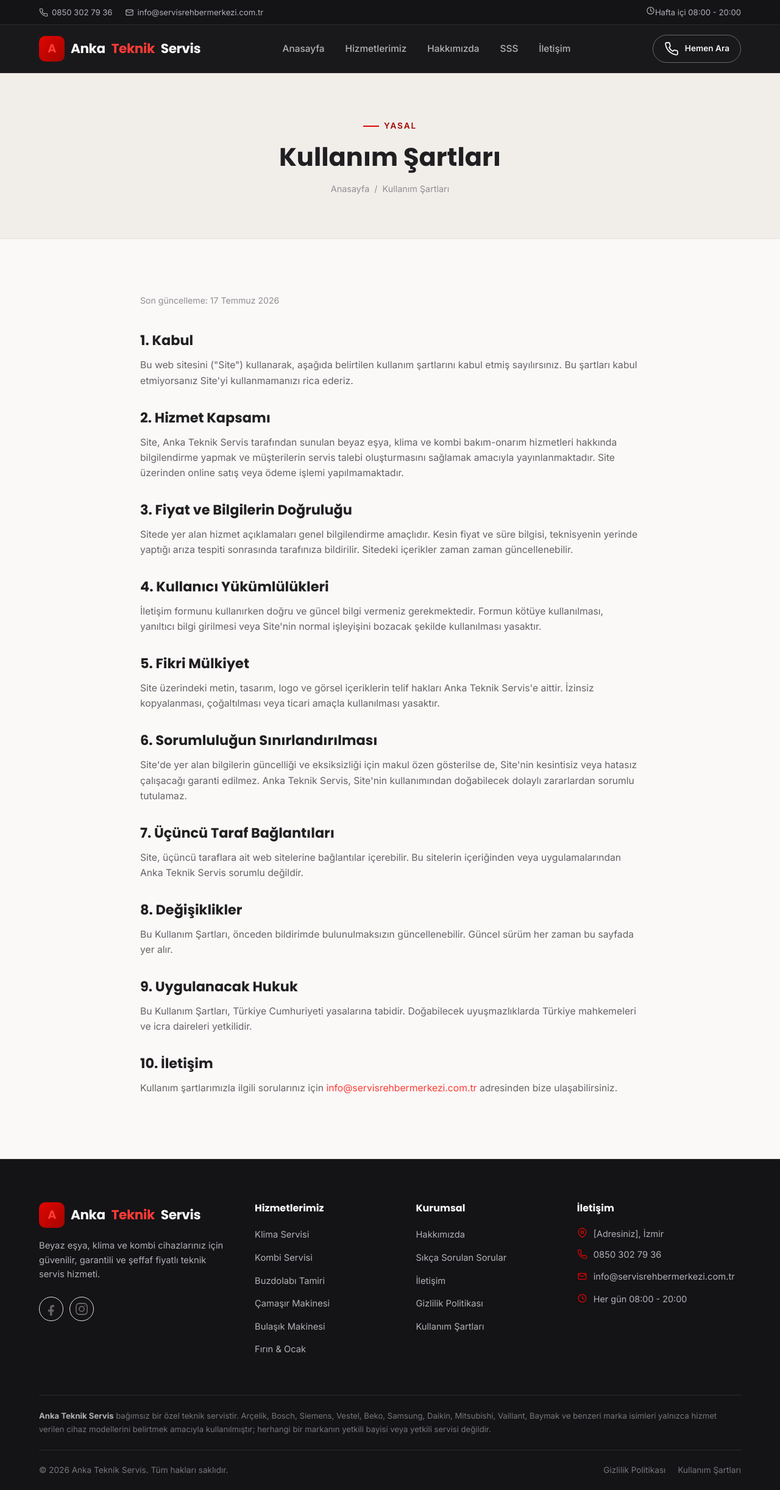
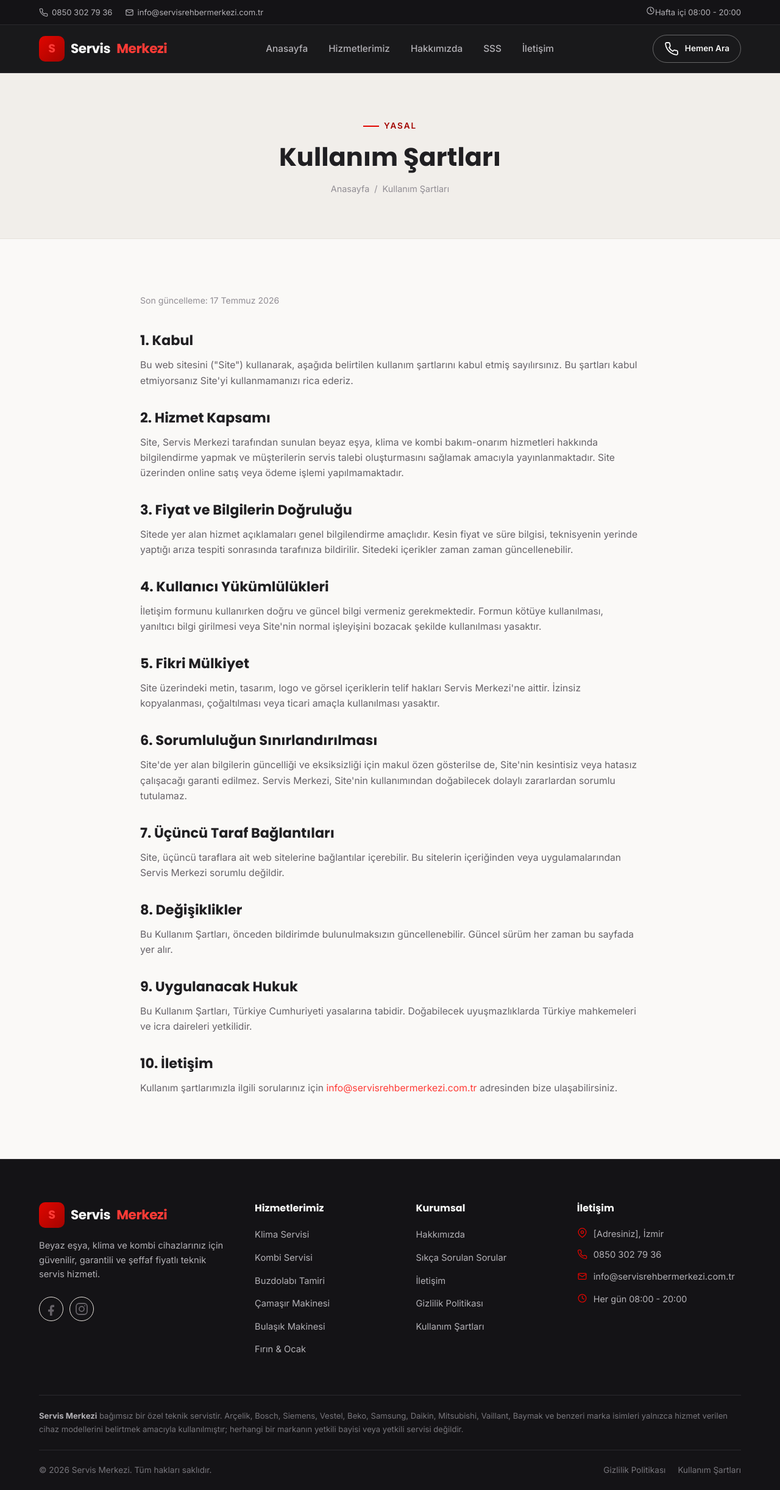
Before and after one commit to kasikciozgun9-create/mahurtemizlik, a plain HTML site: page kullanim-sartlari.html in a window 1280 px wide. Shown: the whole page at 61% size. Drawn offline with Linux system fonts and the light colour scheme.

Commit message:
Rename brand to Servis Merkezi across all pages

```diff
--- a/kullanim-sartlari.html
+++ b/kullanim-sartlari.html
@@ -3,13 +3,13 @@
 <head>
 <meta charset="UTF-8">
 <meta name="viewport" content="width=device-width, initial-scale=1.0">
-<title>Kullanım Şartları | Anka Teknik Servis İzmir</title>
-<meta name="description" content="Anka Teknik Servis web sitesi kullanım şartları ve koşulları.">
+<title>Kullanım Şartları | Servis Merkezi İzmir</title>
+<meta name="description" content="Servis Merkezi web sitesi kullanım şartları ve koşulları.">
 <link rel="canonical" href="https://www.servisrehbermerkezi.com.tr/kullanim-sartlari.html">
 <meta property="og:type" content="website">
 <meta property="og:locale" content="tr_TR">
-<meta property="og:title" content="Kullanım Şartları | Anka Teknik Servis İzmir">
-<meta property="og:description" content="Anka Teknik Servis web sitesi kullanım şartları ve koşulları.">
+<meta property="og:title" content="Kullanım Şartları | Servis Merkezi İzmir">
+<meta property="og:description" content="Servis Merkezi web sitesi kullanım şartları ve koşulları.">
 <meta property="og:url" content="https://www.servisrehbermerkezi.com.tr/kullanim-sartlari.html">
 <meta name="twitter:card" content="summary">
 <link rel="icon" type="image/svg+xml" href="assets/img/favicon.svg">
@@ -41,7 +41,7 @@
 
 <header class="site-header">
   <div class="container nav-wrap">
-    <a href="index.html" class="logo"><span class="logo-mark">A</span>Anka<span>Teknik</span>Servis</a>
+    <a href="index.html" class="logo"><span class="logo-mark">S</span>Servis<span>Merkezi</span></a>
     <nav class="main-nav">
       <ul>
         <li><a href="index.html">Anasayfa</a></li>
@@ -75,7 +75,7 @@
       <p>Bu web sitesini ("Site") kullanarak, aşağıda belirtilen kullanım şartlarını kabul etmiş sayılırsınız. Bu şartları kabul etmiyorsanız Site'yi kullanmamanızı rica ederiz.</p>
 
       <h2>2. Hizmet Kapsamı</h2>
-      <p>Site, Anka Teknik Servis tarafından sunulan beyaz eşya, klima ve kombi bakım-onarım hizmetleri hakkında bilgilendirme yapmak ve müşterilerin servis talebi oluşturmasını sağlamak amacıyla yayınlanmaktadır. Site üzerinden online satış veya ödeme işlemi yapılmamaktadır.</p>
+      <p>Site, Servis Merkezi tarafından sunulan beyaz eşya, klima ve kombi bakım-onarım hizmetleri hakkında bilgilendirme yapmak ve müşterilerin servis talebi oluşturmasını sağlamak amacıyla yayınlanmaktadır. Site üzerinden online satış veya ödeme işlemi yapılmamaktadır.</p>
 
       <h2>3. Fiyat ve Bilgilerin Doğruluğu</h2>
       <p>Sitede yer alan hizmet açıklamaları genel bilgilendirme amaçlıdır. Kesin fiyat ve süre bilgisi, teknisyenin yerinde yaptığı arıza tespiti sonrasında tarafınıza bildirilir. Sitedeki içerikler zaman zaman güncellenebilir.</p>
@@ -84,13 +84,13 @@
       <p>İletişim formunu kullanırken doğru ve güncel bilgi vermeniz gerekmektedir. Formun kötüye kullanılması, yanıltıcı bilgi girilmesi veya Site'nin normal işleyişini bozacak şekilde kullanılması yasaktır.</p>
 
       <h2>5. Fikri Mülkiyet</h2>
-      <p>Site üzerindeki metin, tasarım, logo ve görsel içeriklerin telif hakları Anka Teknik Servis'e aittir. İzinsiz kopyalanması, çoğaltılması veya ticari amaçla kullanılması yasaktır.</p>
+      <p>Site üzerindeki metin, tasarım, logo ve görsel içeriklerin telif hakları Servis Merkezi'ne aittir. İzinsiz kopyalanması, çoğaltılması veya ticari amaçla kullanılması yasaktır.</p>
 
       <h2>6. Sorumluluğun Sınırlandırılması</h2>
-      <p>Site'de yer alan bilgilerin güncelliği ve eksiksizliği için makul özen gösterilse de, Site'nin kesintisiz veya hatasız çalışacağı garanti edilmez. Anka Teknik Servis, Site'nin kullanımından doğabilecek dolaylı zararlardan sorumlu tutulamaz.</p>
+      <p>Site'de yer alan bilgilerin güncelliği ve eksiksizliği için makul özen gösterilse de, Site'nin kesintisiz veya hatasız çalışacağı garanti edilmez. Servis Merkezi, Site'nin kullanımından doğabilecek dolaylı zararlardan sorumlu tutulamaz.</p>
 
       <h2>7. Üçüncü Taraf Bağlantıları</h2>
-      <p>Site, üçüncü taraflara ait web sitelerine bağlantılar içerebilir. Bu sitelerin içeriğinden veya uygulamalarından Anka Teknik Servis sorumlu değildir.</p>
+      <p>Site, üçüncü taraflara ait web sitelerine bağlantılar içerebilir. Bu sitelerin içeriğinden veya uygulamalarından Servis Merkezi sorumlu değildir.</p>
 
       <h2>8. Değişiklikler</h2>
       <p>Bu Kullanım Şartları, önceden bildirimde bulunulmaksızın güncellenebilir. Güncel sürüm her zaman bu sayfada yer alır.</p>
@@ -108,7 +108,7 @@
   <div class="container">
     <div class="footer-grid">
       <div class="footer-about">
-        <a href="index.html" class="logo"><span class="logo-mark">A</span>Anka<span>Teknik</span>Servis</a>
+        <a href="index.html" class="logo"><span class="logo-mark">S</span>Servis<span>Merkezi</span></a>
         <p>Beyaz eşya, klima ve kombi cihazlarınız için güvenilir, garantili ve şeffaf fiyatlı teknik servis hizmeti.</p>
         <div class="social-row">
           <a href="#" aria-label="Facebook"><svg class="icon" style="stroke:none;fill:currentColor"><use href="#icon-facebook"/></svg></a>
@@ -147,10 +147,10 @@
       </div>
     </div>
     <div class="footer-legal">
-      <strong>Anka Teknik Servis</strong> bağımsız bir özel teknik servistir. Arçelik, Bosch, Siemens, Vestel, Beko, Samsung, Daikin, Mitsubishi, Vaillant, Baymak ve benzeri marka isimleri yalnızca hizmet verilen cihaz modellerini belirtmek amacıyla kullanılmıştır; herhangi bir markanın yetkili bayisi veya yetkili servisi değildir.
+      <strong>Servis Merkezi</strong> bağımsız bir özel teknik servistir. Arçelik, Bosch, Siemens, Vestel, Beko, Samsung, Daikin, Mitsubishi, Vaillant, Baymak ve benzeri marka isimleri yalnızca hizmet verilen cihaz modellerini belirtmek amacıyla kullanılmıştır; herhangi bir markanın yetkili bayisi veya yetkili servisi değildir.
     </div>
     <div class="footer-bottom">
-      <span>&copy; <span class="current-year">2026</span> Anka Teknik Servis. Tüm hakları saklıdır.</span>
+      <span>&copy; <span class="current-year">2026</span> Servis Merkezi. Tüm hakları saklıdır.</span>
       <div class="footer-bottom-links">
         <a href="gizlilik-politikasi.html">Gizlilik Politikası</a>
         <a href="kullanim-sartlari.html">Kullanım Şartları</a>
```
Also changed, not shown: gizlilik-politikasi.html (+9 -9 lines), hakkimizda.html (+10 -10 lines), hizmetler.html (+6 -6 lines), iletisim.html (+6 -6 lines), index.html (+9 -9 lines), sss.html (+6 -6 lines).
